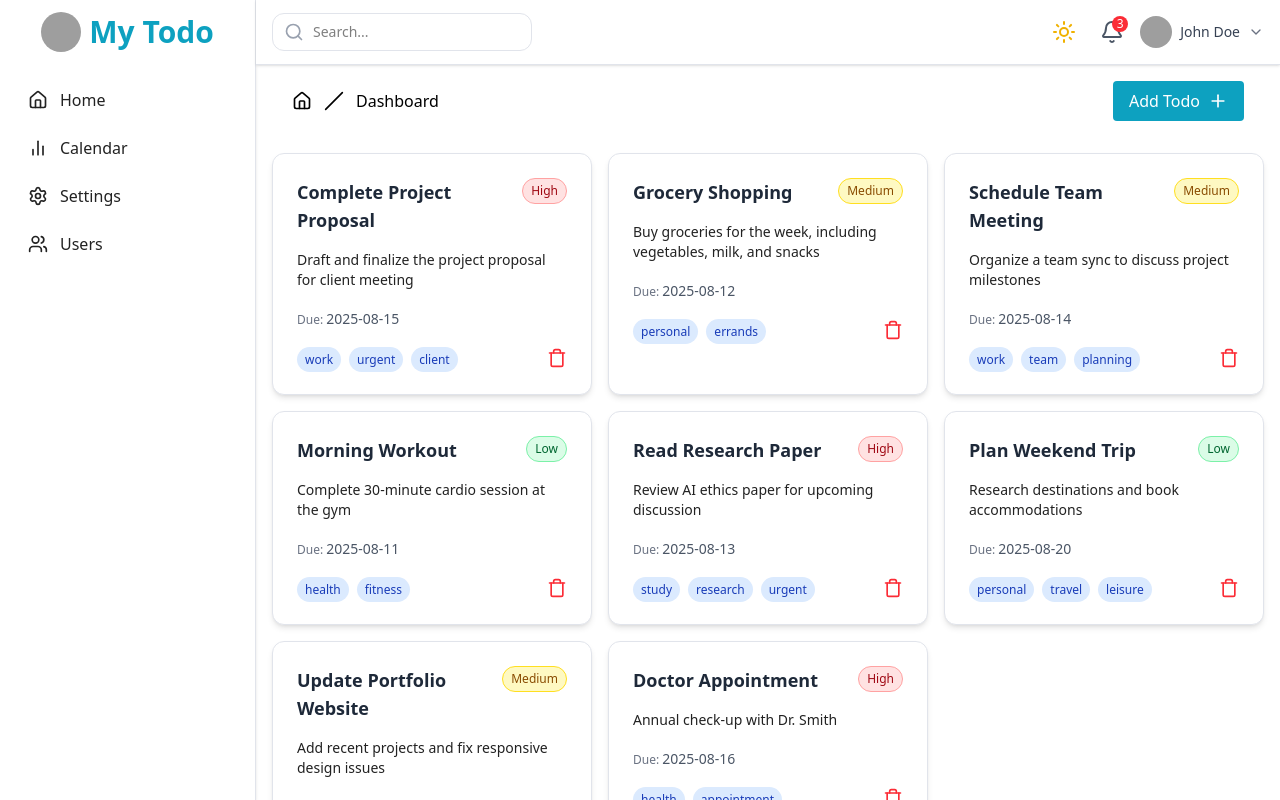
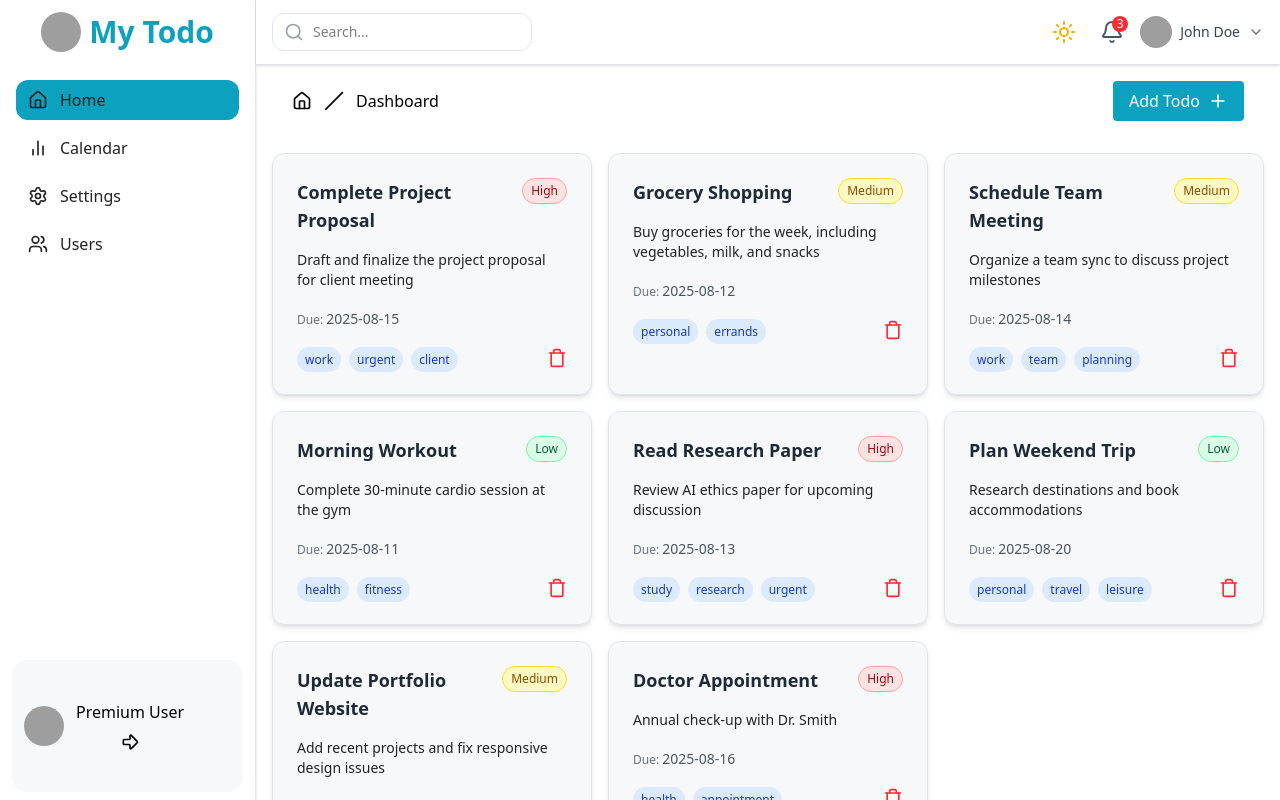
Before and after one commit to ashilthomas/Ai_powerd_TO, a React (Vite) app: page / in a window 1280 px wide. Built offline with nearby package versions, Linux system fonts and the light colour scheme; grey boxes are pictures that could not be loaded.

Commit message:
aded premium

```diff
--- a/src/components/Sidebar/Sidebar.jsx
+++ b/src/components/Sidebar/Sidebar.jsx
@@ -1,14 +1,16 @@
-import { X } from "lucide-react";
+import { ArrowBigRight, X } from "lucide-react";
 import MyLogo from "../../assets/logo.jpg";
 import NAVLINKS from "../../utils/NavLinks/NavLinks";
 import { gsap } from "gsap";
 import { useEffect, useRef } from "react";
 import { Link } from "react-router-dom";
+import { NavLink } from "react-router";
 
 export default function Sidebar({ sidebarOpen, setSidebarOpen }) {
-    const  sidebarRef = useRef();
- useEffect(() => {
-    if (sidebarOpen) {//i need animation when mobile bar
+  const sidebarRef = useRef();
+  useEffect(() => {
+    if (sidebarOpen) {
+      //i need animation when mobile bar
       gsap.fromTo(
         sidebarRef.current,
         { width: 0, opacity: 0 },
@@ -17,30 +19,37 @@ export default function Sidebar({ sidebarOpen, setSidebarOpen }) {
           opacity: 1,
           duration: 0.4,
           ease: "power3.out",
-          clearProps: "width" // reset width after animation so Tailwind works
+          clearProps: "width", // reset width after animation so Tailwind works
         }
       );
-    } else {//i need animation when mobile bar
+    } else {
+      //i need animation when mobile bar
       gsap.to(sidebarRef.current, {
         width: 0,
         opacity: 0,
         duration: 0.3,
-        ease: "power3.in"
+        ease: "power3.in",
       });
     }
   }, [sidebarOpen]);
-    //i need animation when mobile bar
-
+  //i need animation when mobile bar
 
   return (
     <>
       {/* Mobile Sidebar */}
-      <div className={`fixed inset-0 z-40 md:hidden ${sidebarOpen ? "" : "hidden"}`}>
+      <div
+        className={`fixed inset-0 z-40 md:hidden ${
+          sidebarOpen ? "" : "hidden"
+        }`}
+      >
         <div
           className="absolute inset-0 bg-black bg-opacity-50"
           onClick={() => setSidebarOpen(false)}
         />
-        <aside ref={sidebarRef} className="relative z-50 w-64 bg-white h-full shadow-lg">
+        <aside
+          ref={sidebarRef}
+          className="relative z-50 w-64 bg-white h-full shadow-lg"
+        >
           <div className="flex items-center justify-between h-16 px-4 border-b">
             <img
               src={MyLogo}
@@ -53,9 +62,9 @@ export default function Sidebar({ sidebarOpen, setSidebarOpen }) {
           </div>
           <nav className="px-4 py-4 space-y-2">
             {NAVLINKS.map(({ name, path, icon }, index) => (
-              <Link to={path}
+              <Link
+                to={path}
                 key={index}
-
                 className="flex items-center gap-3 px-3 py-2 rounded-lg hover:bg-blue-50 text-gray-700"
               >
                 {icon}
@@ -78,16 +87,37 @@ export default function Sidebar({ sidebarOpen, setSidebarOpen }) {
         </div>
         <nav className="flex-1 px-4 py-4 space-y-2">
           {NAVLINKS.map(({ name, path, icon }, index) => (
-            <a
+            <NavLink
               key={index}
-              href={path}
-              className="flex items-center themeText  gap-3 px-3 py-2 rounded-lg hover:bg-blue-50 text-gray-700"
+              to={path}
+              className={({ isActive }) =>
+                `flex items-center themeText gap-3 px-3 py-2 rounded-lg  ${
+                  isActive ? "active" : ""
+                }`
+              }
             >
               {icon}
               {name}
-            </a>
+            </NavLink>
           ))}
         </nav>
+        <div className=" borderColor px-3 py-2">
+          <div className="flex items-center gap-3 px-3 py-10 rounded-2xl bg-[var(--color-light-card-bg)] dark:bg-[var(--color-dark-card-bg)] ">
+            <span>
+              <img
+                src="https://images.unsplash.com/photo-1499714608240-22fc6ad53fb2?ixlib=rb-1.2.1&ixid=eyJhcHBfaWQiOjEyMDd9&auto=format&fit=crop&w=76&q=80"
+                alt=""
+                className="w-10 h-10 rounded-full"
+              />
+            </span>
+            <div className="flex flex-col items-center gap-2">
+              <h2>Premium User</h2>
+              <span className="text-center cursor-pointer">
+                <ArrowBigRight size={20} />
+              </span>
+            </div>
+          </div>
+        </div>
       </aside>
     </>
   );
--- a/src/components/TopBar/TopBar.jsx
+++ b/src/components/TopBar/TopBar.jsx
@@ -4,6 +4,7 @@ import ThemeToggle from "../ThemeToggle/ThemeToggle";
 
 
 export default function Topbar({ setSidebarOpen }) {
+
   return (
     <header className="flex items-center border-b borderColor themeBg text-black dark:text-white justify-between bg-white px-4 py-3 shadow-sm">
 
--- a/src/index.css
+++ b/src/index.css
@@ -61,3 +61,9 @@
 .borderColor{
   @apply border-[var(--color-light-border)] dark:border-[var(--color-dark-border)];
 }
+.themeBgHover {
+  @apply hover:bg-[var(--color-light-card-bg)] dark:hover:bg-[var(--color-dark-card-bg)];
+}
+.active{
+  @apply bg-[var(--color-light-accent-vibrant-cyan)] dark:bg-[var(--color-dark-accent-blue-purple)] text-[var(--color-light-text-primary)] dark:text-[var(--color-dark-bg)];
+}
--- a/src/theme.css
+++ b/src/theme.css
@@ -1,7 +1,7 @@
 @theme {
   /* ---------- Light Theme ---------- */
   --color-light-bg: #FFFFFF;              /* Page background */
-  --color-light-card-bg: #FFFFFF;
+  --color-light-card-bg: #F7F8FA;
   /* #F7F8FA;         Card background */
 
   /* Light accents */
```
